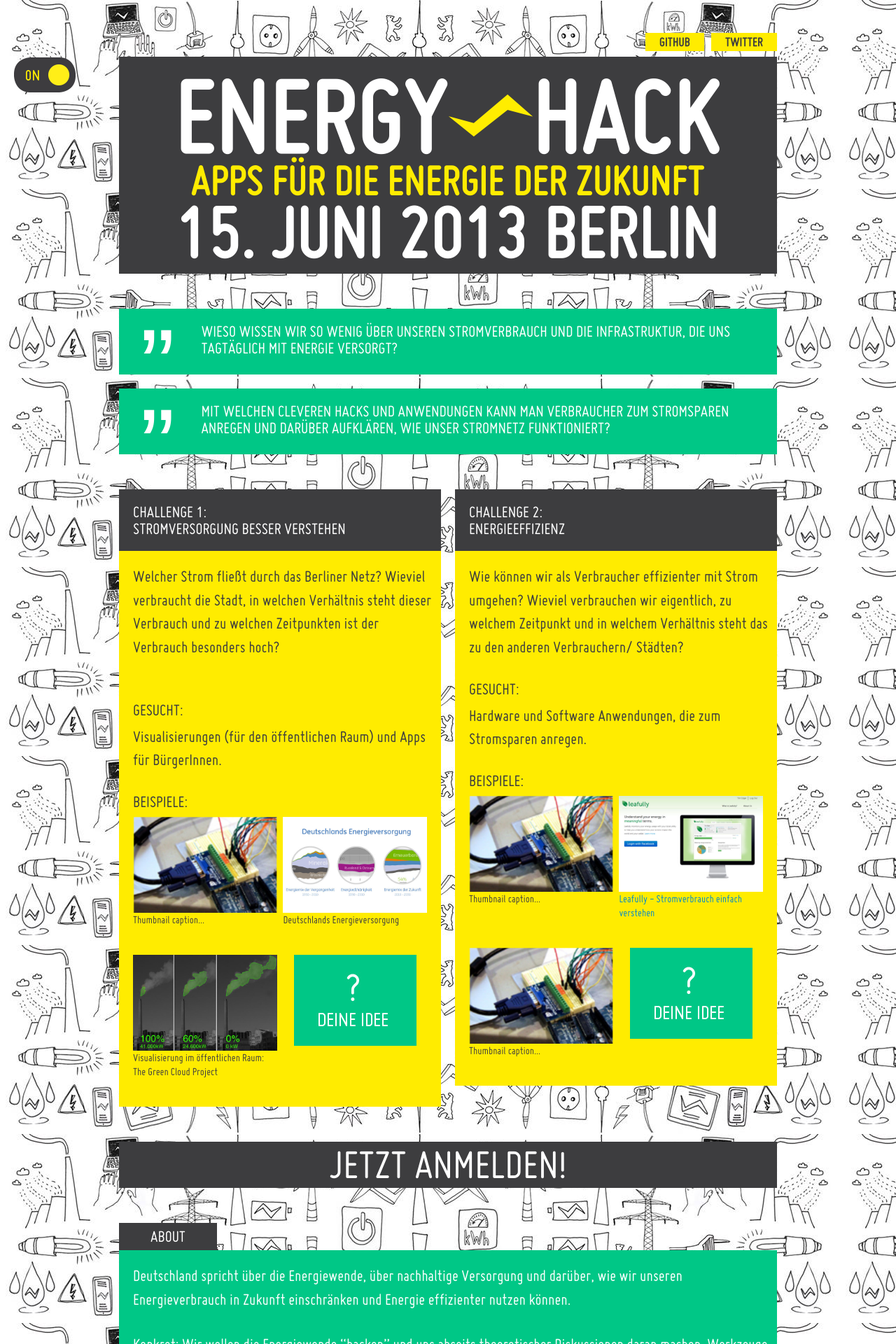
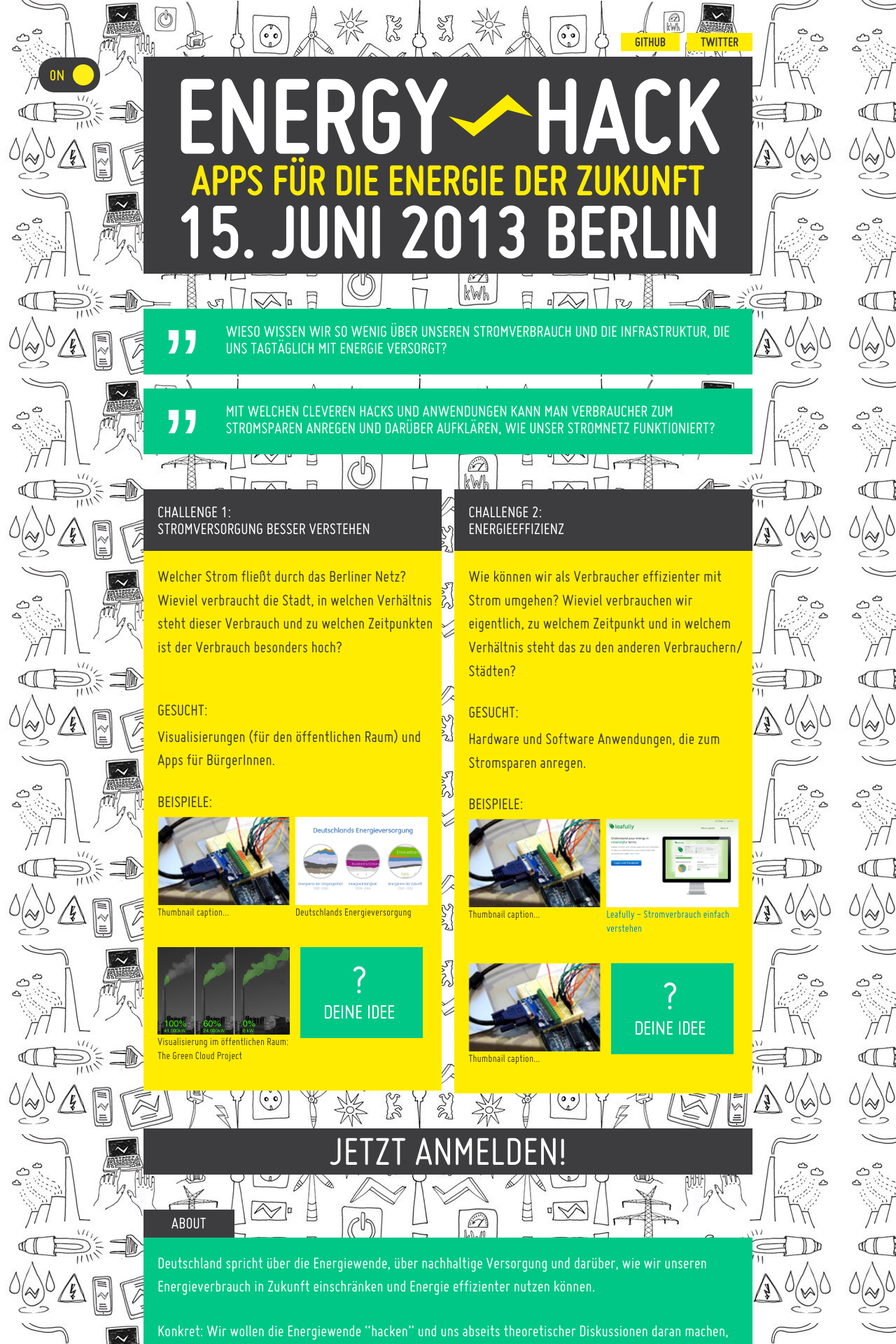
Before and after one commit to okfde/energyhack, a Jekyll site: the page built from index.html, in a window 1280 px wide. Shown: the top 1920 px of the page at 70% size. Built offline with Jekyll 4.4.1, drawn with Linux system fonts in a browser that asks for light colours; nearby versions of some CDN libraries.

Commit message:
max-width auf 870px für wrapper

```diff
--- a/css/main.css
+++ b/css/main.css
@@ -133,6 +133,8 @@ body {
 }
 .container {
     position: relative;
+	max-width:870px;
+
 }
 ul {
     list-style: none;
@@ -339,7 +341,9 @@ footer li {
 }*/
 
 @media (min-width: 768px) and (max-width: 979px) {
-    #teaser h1 {
+
+
+	#teaser h1 {
         font-size: 7em;
     }
     #teaser h2 {
```
